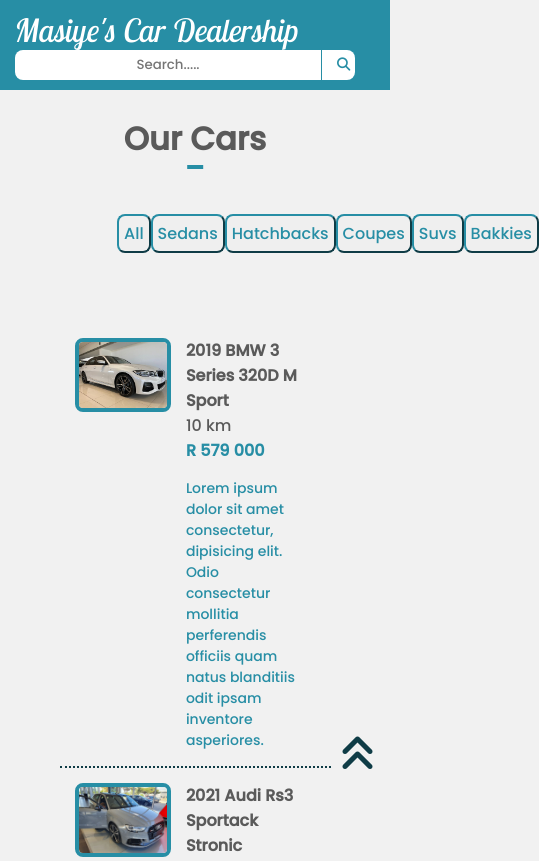
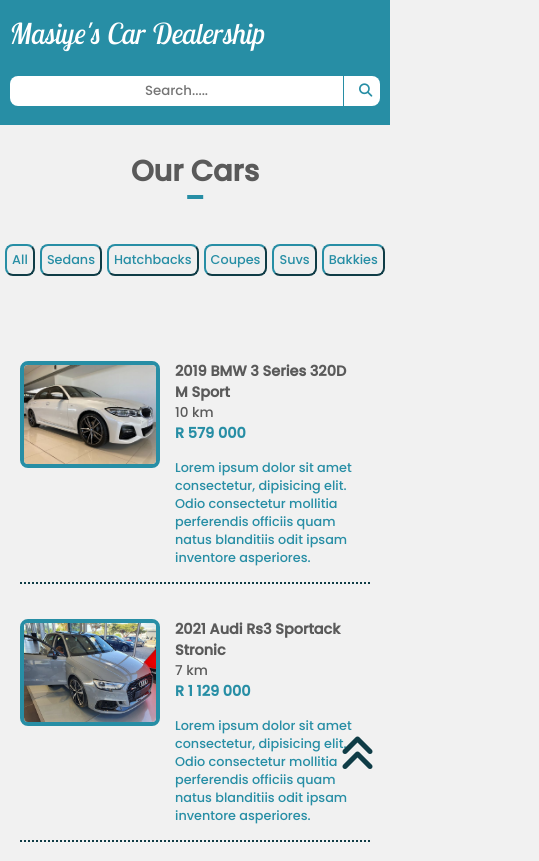
Before and after one commit to masiyematome/car-dealership, a plain HTML site: page index.html in a window 390 px wide. Shown: the top 861 px of the page, 539 px wide, since content can reach past the window. Drawn offline with Linux system fonts and the light colour scheme.

Commit message:
Wrote a code for mobile responsiveness for header and main sections

```diff
--- a/main_styles.css
+++ b/main_styles.css
@@ -15,9 +15,11 @@ html,body{
     scroll-behavior: smooth;
 }
 
+/**Header starts here**/
+
 header{
     background-color : var(--first-color);
-    padding : 10px 35px 10px 15px;
+    padding : 15px 10px;
     position : sticky;
     top : 0;
     z-index : 1;
@@ -27,11 +29,12 @@ header h1{
     color : white;
     font-family: 'Lobster Two', cursive;
     font-weight: lighter;
+    font-size : 1.8rem;
 }
 
 header .search-bar{
     display:flex;
-    align-items: center;
+    padding : 25px 0px 4px;
 }
 
 .search-bar input,.search-bar button{
@@ -63,6 +66,8 @@ header .search-bar{
     color : white;
 }
 
+/**Main section starts here**/
+
 main .error-text{
     text-align : center;
     padding : 15px;
@@ -74,7 +79,7 @@ main .error-text{
 main #intro-text{
   text-align : center;
   padding : 25px 0px 6px;
-  font-size : 2rem;
+  font-size : 1.8rem;
   font-weight: 800;
   color : rgb(90, 90, 90);
   position: relative;
@@ -92,16 +97,16 @@ main #intro-text::after{
 }
 
 .buttons-container{
-    width : 40%;
+    width :100%;
     margin : auto;
     display : flex;
     justify-content: space-evenly;
-    padding : 45px 0px;
+    padding : 45px 0px 25px;
 }
 
 .buttons-container button{
     padding : 5px;
-    font-size : 1rem;
+    font-size : 0.8rem;
     outline : none;
     border-left: 2px solid var(--first-color);
     border-top : 2px solid var(--first-color);
@@ -125,15 +130,13 @@ main #intro-text::after{
 }
 
 .cars-display{
-    width : 90%;
-    margin : auto;
-    padding : 25px 40px;
+    padding : 25px 20px;
 }
 
 .car-holder {
-    padding : 15px;
     display : flex;
     border-bottom: 2px dotted var(--second-color);
+    padding : 35px 0px 15px;
     animation : carHolderAnimation 1s;
 }
 
@@ -168,7 +171,7 @@ main #intro-text::after{
 }
 
 .car-info h3{
-    font-size : 1rem;
+    font-size : 0.9rem;
 }
 
 .car-info h3:nth-of-type(1){
@@ -181,10 +184,11 @@ main #intro-text::after{
 
 .car-info p:nth-of-type(1){
     color : rgb(90,90,90);
+    font-size : 0.85rem;
 }
 
 .car-info p:nth-of-type(2){
-    font-size : 14px;
+    font-size : 0.8rem;
     font-weight: lighter;
     padding : 15px 0px 0px;
     color : var(--first-color);
```
